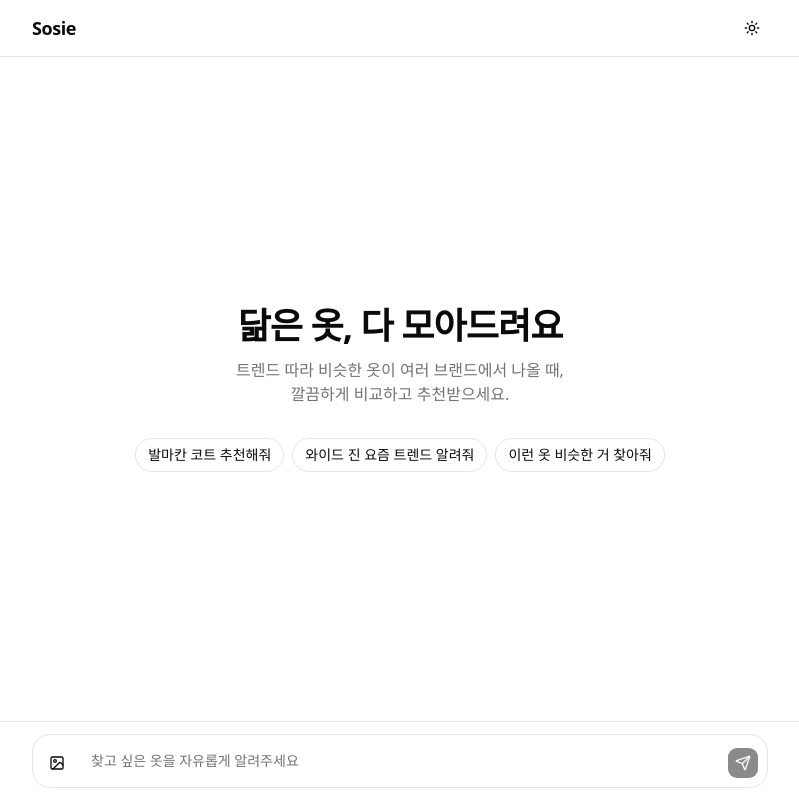
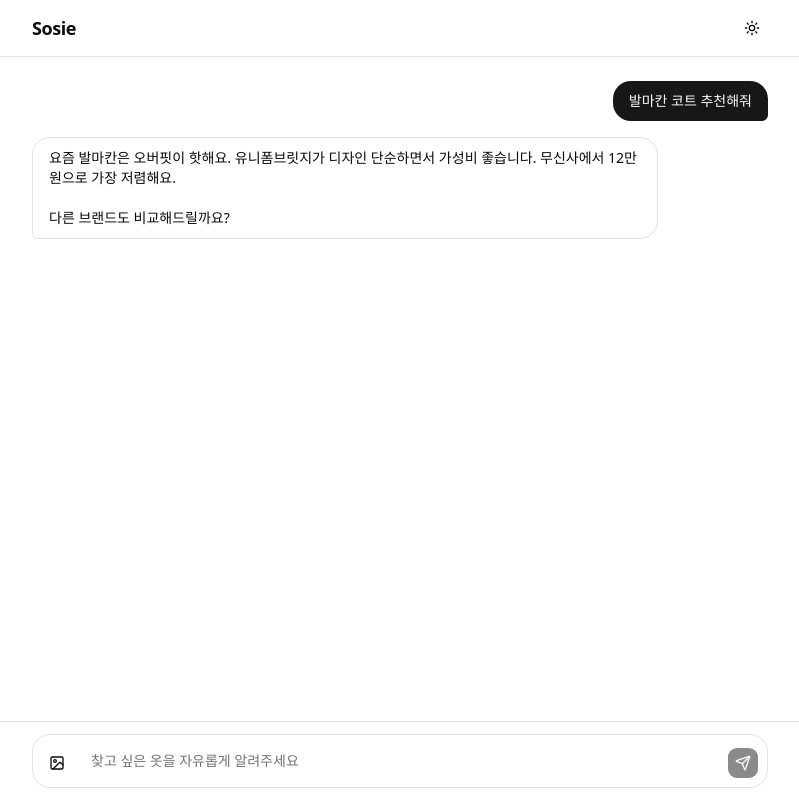
Before and after one commit to Mirrer1/sosie, a Next.js app: page / in a window 1280 px wide. Shown: the whole page, without its empty margins (240-1039 px from the left). Built offline with nearby package versions, Linux system fonts and the light colour scheme; a web font is replaced by a local one.

Commit message:
feat: 채팅 메시지 컴포넌트

```diff
--- a/src/app/layout.tsx
+++ b/src/app/layout.tsx
@@ -2,7 +2,7 @@ import type { Metadata } from 'next'
 import { Geist_Mono } from 'next/font/google'
 
 import './globals.css'
-import ThemeProvider from '@/components/theme-provider'
+import ThemeProvider from '@/components/ThemeProvider'
 import { Toaster } from '@/components/ui/sonner'
 import { TooltipProvider } from '@/components/ui/tooltip'
 
--- a/src/app/page.tsx
+++ b/src/app/page.tsx
@@ -1,6 +1,20 @@
 import ChatComposer from '@/components/ChatComposer'
-import ChatWelcome from '@/components/ChatWelcome'
+import ChatMessage from '@/components/ChatMessage'
 import Header from '@/components/Header'
+
+const MOCK_MESSAGES = [
+  {
+    id: '1',
+    role: 'user' as const,
+    content: '발마칸 코트 추천해줘',
+  },
+  {
+    id: '2',
+    role: 'assistant' as const,
+    content:
+      '요즘 발마칸은 오버핏이 핫해요. 유니폼브릿지가 디자인 단순하면서 가성비 좋습니다. 무신사에서 12만원으로 가장 저렴해요.\n\n다른 브랜드도 비교해드릴까요?',
+  },
+]
 
 const Home = () => {
   return (
@@ -8,7 +22,11 @@ const Home = () => {
       <Header />
       <main className="flex flex-1 flex-col">
         <div className="flex flex-1 flex-col overflow-auto">
-          <ChatWelcome />
+          <div className="mx-auto w-full max-w-3xl space-y-4 px-4 py-6">
+            {MOCK_MESSAGES.map((msg) => (
+              <ChatMessage key={msg.id} role={msg.role} content={msg.content} />
+            ))}
+          </div>
         </div>
         <ChatComposer />
       </main>
--- /dev/null
+++ b/src/components/ChatMessage.tsx
@@ -0,0 +1,27 @@
+import { cn } from '@/lib/utils'
+
+type ChatMessageProps = {
+  role: 'user' | 'assistant'
+  content: string
+}
+
+const ChatMessage = ({ role, content }: ChatMessageProps) => {
+  const isUser = role === 'user'
+
+  return (
+    <div className={cn('flex w-full', isUser ? 'justify-end' : 'justify-start')}>
+      <div
+        className={cn(
+          'max-w-[85%] rounded-2xl px-4 py-2.5 text-sm whitespace-pre-wrap',
+          isUser
+            ? 'bg-primary text-primary-foreground rounded-br-sm'
+            : 'bg-card text-card-foreground rounded-bl-sm border',
+        )}
+      >
+        {content}
+      </div>
+    </div>
+  )
+}
+
+export default ChatMessage
```
Also changed, not shown: src/components/ThemeProvider.tsx (renamed from src/components/theme-provider.tsx).
